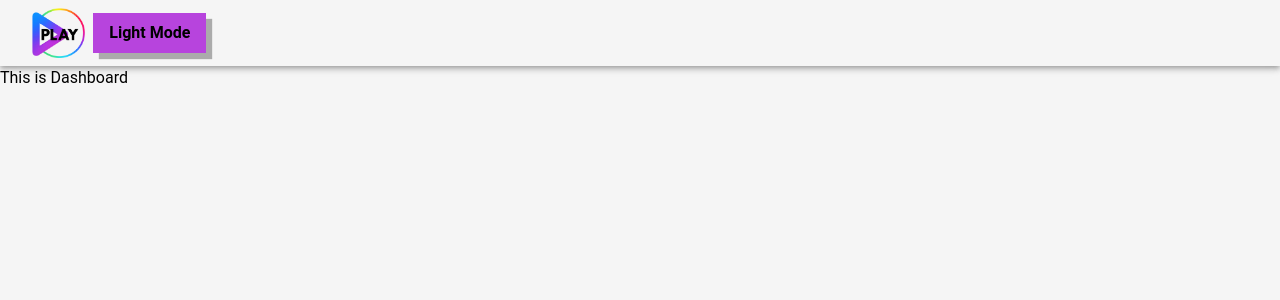
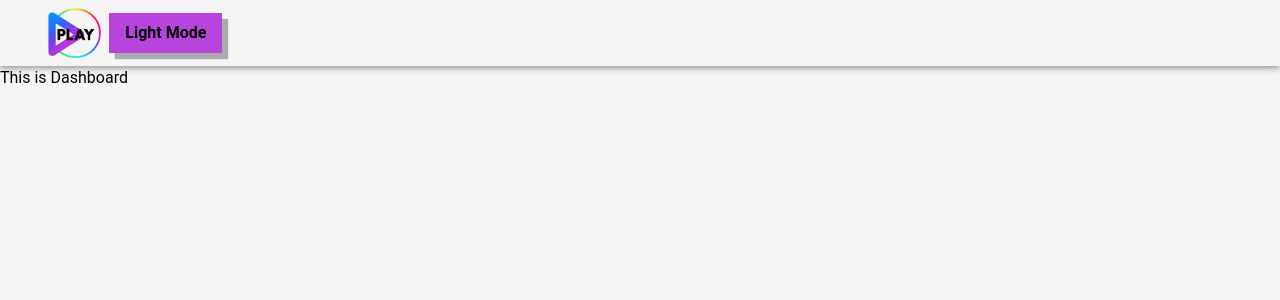
Before and after one commit to s3nsh1-dev/fullstack-primary, a React (Vite) app in the folder client/: page / in a window 1280 px wide. Shown: the top 300 px of the page. Built offline with nearby package versions, Linux system fonts and the light colour scheme.

Commit message:
MUI icons it is
using SVG make light and dark mode issue

```diff
--- a/client/package.json
+++ b/client/package.json
@@ -12,6 +12,7 @@
   "dependencies": {
     "@emotion/react": "^11.14.0",
     "@emotion/styled": "^11.14.1",
+    "@mui/icons-material": "^7.3.2",
     "@mui/material": "^7.3.2",
     "@tanstack/react-query": "^5.87.1",
     "react": "^19.1.0",
--- a/client/src/pages/Navbar.tsx
+++ b/client/src/pages/Navbar.tsx
@@ -9,6 +9,7 @@ const Navbar = () => {
   return (
     <AppBar position="static">
       <Toolbar>
+        <IconButton></IconButton>
         <IconButton>
           <img src={mode ? darkModeLogo : lightModeLogo} height={50} />
         </IconButton>
```
Also changed, not shown: 1 other file (tests, documents, lock files or other folders).
